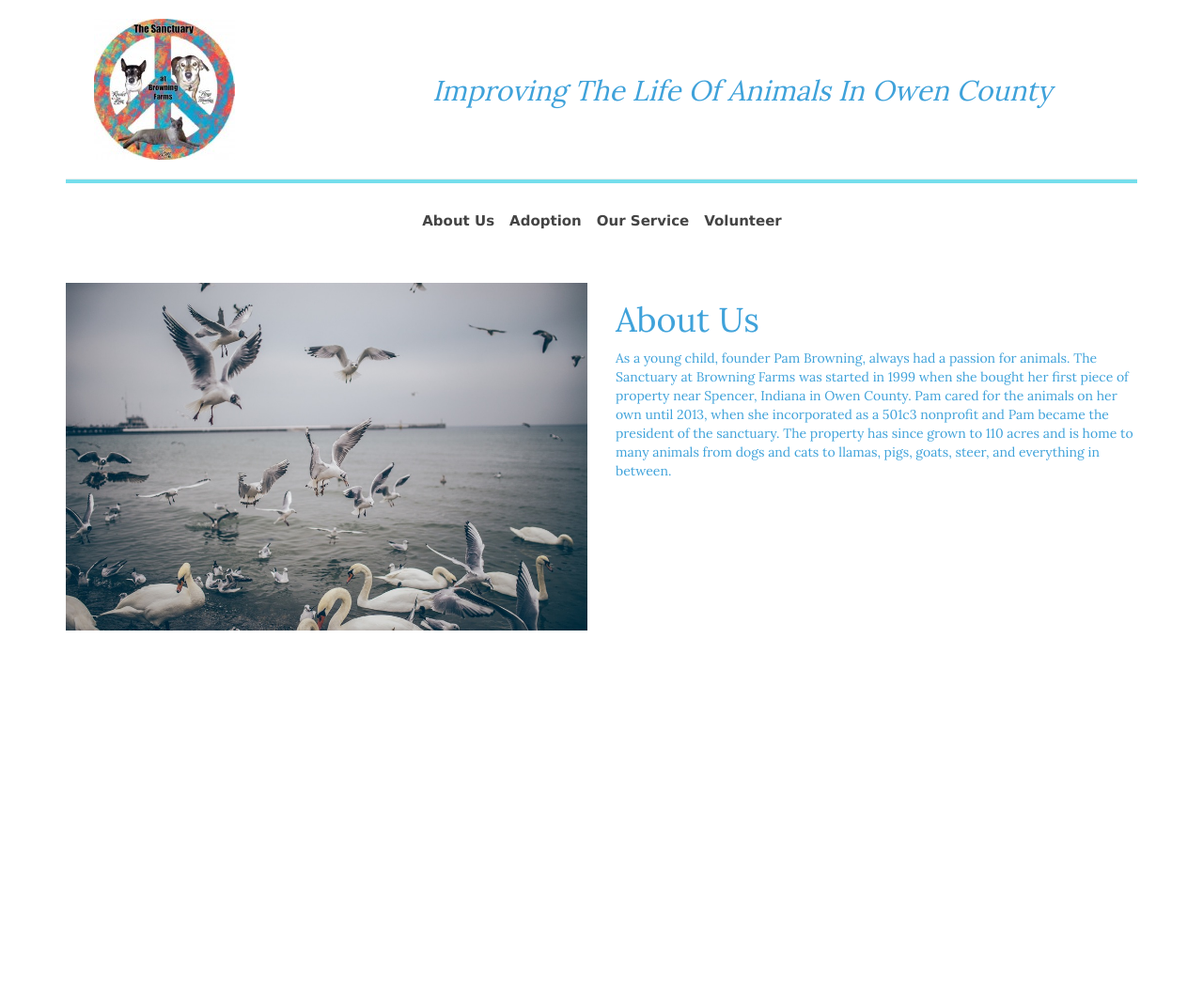
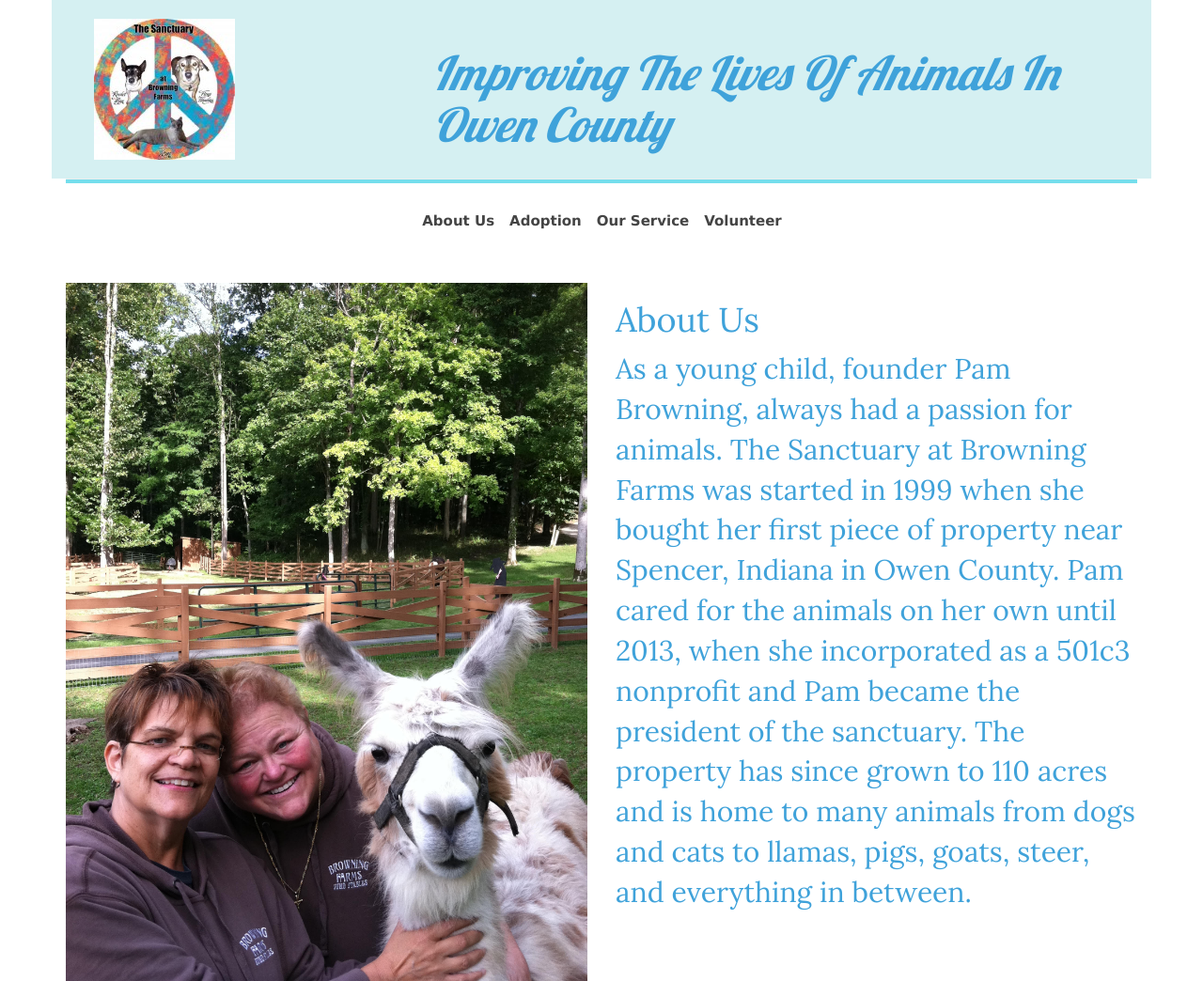
Before and after one commit to gracesuhendra/sanctuary, a plain HTML site: page about.html in a window 1280 px wide. Shown: the whole page at 94% size. Before the commit the page ends 800 px from the top, so only its background shows below. Drawn offline with Linux system fonts and the light colour scheme.

Commit message:
change some display

```diff
--- a/about.html
+++ b/about.html
@@ -7,6 +7,7 @@
     <link rel="shortcut icon" href="images/favicon.ico" /> <!--display favicon in title-->
     <title>Sanctuary at Browning Farms</title>
     <link rel="stylesheet" href="http://fonts.googleapis.com/css?family=Lora:400,700"> <!--link to google font-->
+    <link href='http://fonts.googleapis.com/css?family=Lobster' rel='stylesheet' type='text/css'>
     <link rel="stylesheet" href="css/bootstrap.css"> <!--link to bootstrap style css-->
     <link rel="stylesheet" href="css/style.css"> <!--link to personal style css-->
   </head>
@@ -16,15 +17,15 @@
     <!--the whole box-->
     <div class="container">
       <!--first top box-->
-      <header class="row">
-      	<!--box for udacity logo-->
+      <header class="row put-color">
+        <!--box for udacity logo-->
         <div class="col-md-4">
           <a href="index.html"><img class="img-responsive title-logo move-lower" src="images/logo.png" alt="Dr. Freeze logo" ></a>
         </div>
 
         <!--box for Dr. Freeze text-->
         <div class="col-md-8 text-centered"> <!--to move text to the right; to capitalize all the text-->
-          <h1 class="text-capitalize title-super text-thick move-much-lower"><em>Improving the life of animals in owen county</em></h1> <!--first important title so use h1-->
+          <h1 class="text-capitalize title-super text-thick move-much-lower change-font"><em>Improving the lives of animals in owen county</em></h1> <!--first important title so use h1-->
         </div>
       </header>
 
@@ -79,11 +80,11 @@
 
       <div class="row">
         <div class="col-md-6">
-          <img src="images/goose.jpeg" class="img-responsive">
+          <img src="images/pam.jpg" class="img-responsive">
         </div>
         <div class="col-md-6">
           <h1>About Us</h1>
-          <div>
+          <div class="text-larger">
             As a young child, founder Pam Browning, always had a passion for animals. The Sanctuary at Browning Farms was started in 1999 when she bought her first piece of property near Spencer, Indiana  in Owen County.  Pam cared for the animals on her own until 2013, when she incorporated as a 501c3 nonprofit and Pam became the president of the sanctuary. The property has since grown to 110 acres and is home to many animals from dogs and cats to llamas, pigs, goats, steer, and everything in between.
           </div>
         </div>
--- a/css/style.css
+++ b/css/style.css
@@ -29,7 +29,7 @@ body {
 }
 
 .move-much-lower {
-  padding-top: 60px;
+  padding-top: 30px;
 }
 
 
@@ -44,7 +44,9 @@ body {
   font-weight: 300; /*thicker version of the google font*/
 }
 
-
+.put-color {
+  background-color: rgb(213, 240, 242);
+}
 /*make the line thicker*/
 hr {
   background-color: #75deec;
@@ -64,6 +66,7 @@ hr {
   border-top-right-radius: 40px;
   border-bottom-right-radius: 40px;
   border-bottom-left-radius: 40px;
+  padding-left: 100px;
 }
 
 
@@ -195,3 +198,12 @@ hr {
 .text-centered img {
     margin-left: 70px;
   }
+
+.change-font {
+  font-family: 'Lobster', cursive;
+  font-size: 50px;
+}
+
+.text-larger {
+  font-size: 30px;
+}
```
Also changed, not shown: AnimalList.html (+3 -2 lines), index.html (+4 -3 lines), mission.html (+4 -3 lines), images/pam.jpg (added).
